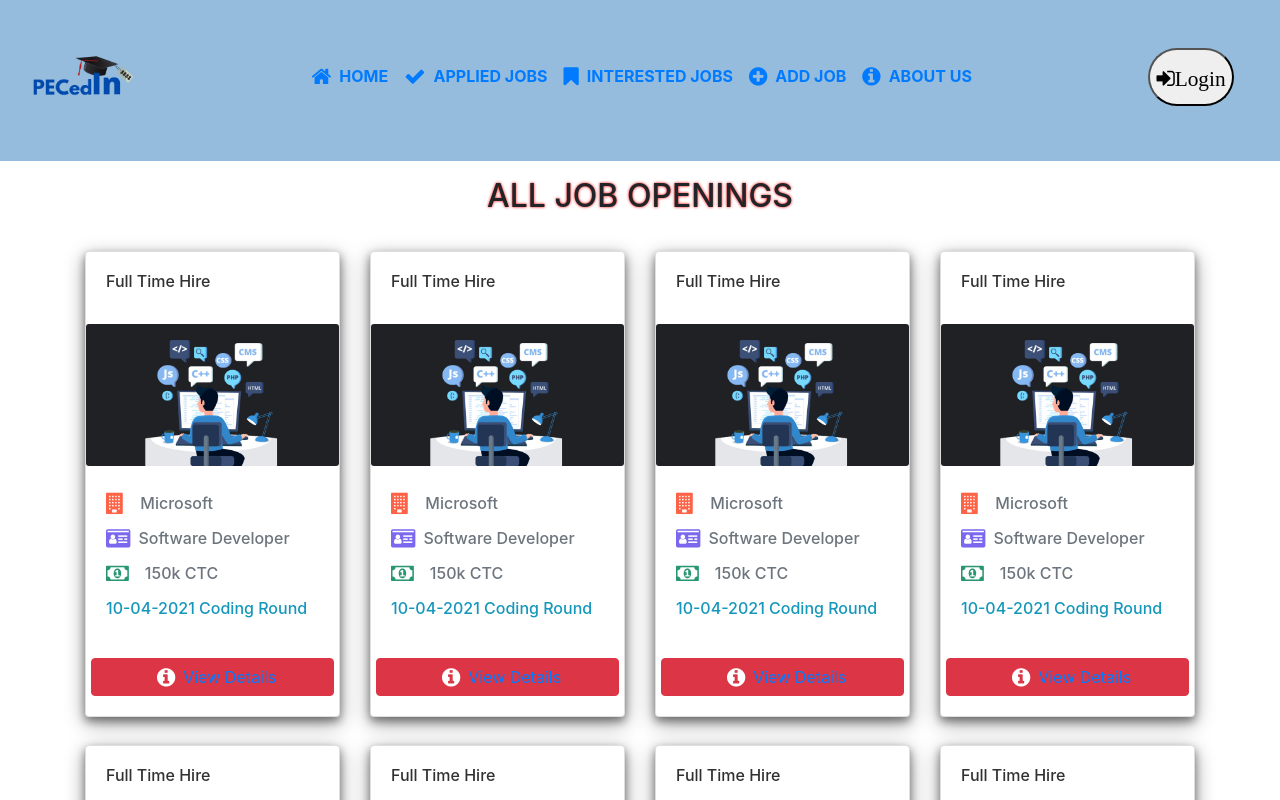
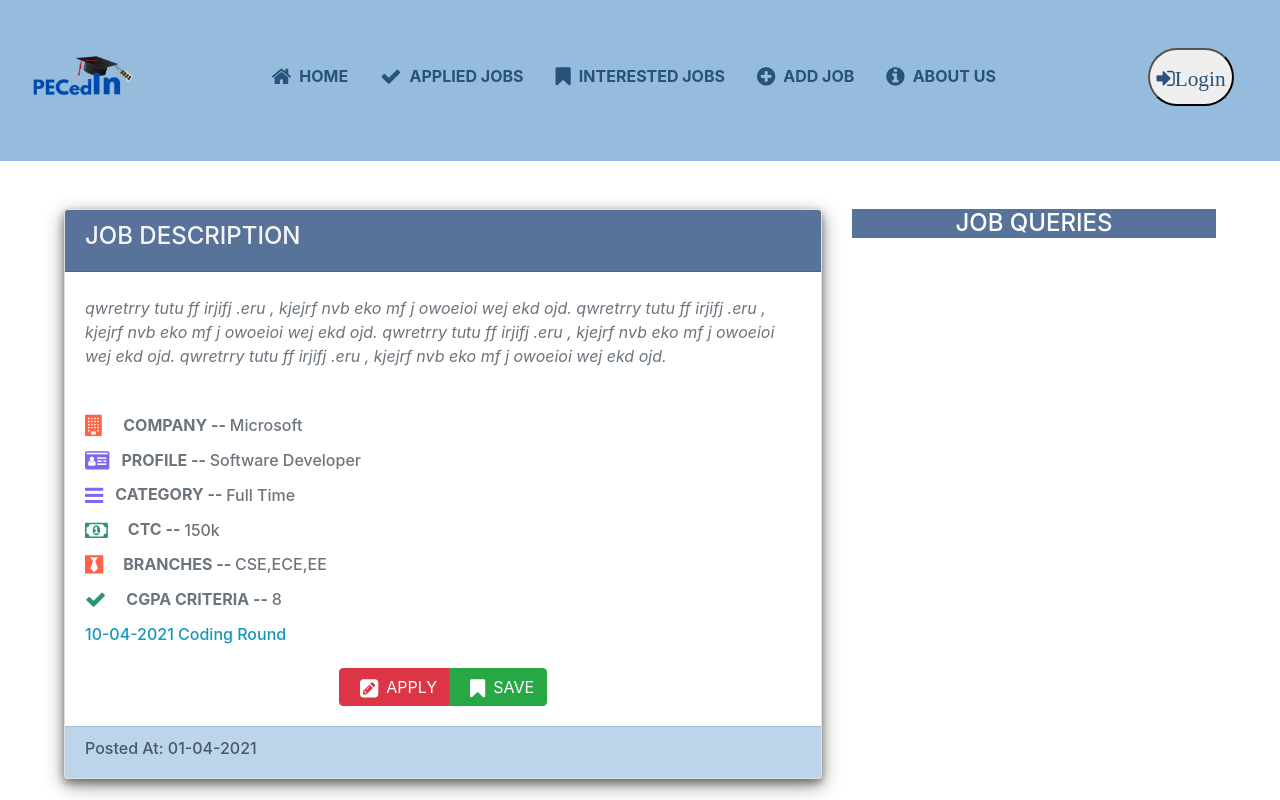
Before and after one commit to bhaveshkumarpassi/PECedin, a React (Create React App) app: page /Job in a window 1280 px wide. Before the commit this address led to /Home. Shown: the top 800 px of the page. Built offline with nearby package versions, Linux system fonts and the light colour scheme.

Commit message:
added firebase

```diff
--- a/package.json
+++ b/package.json
@@ -9,6 +9,7 @@
     "axios": "^0.21.1",
     "bootstrap": "^4.6.0",
     "bootstrap-social": "^5.1.1",
+    "firebase": "^8.3.3",
     "font-awesome": "^4.7.0",
     "react": "^17.0.2",
     "react-bootstrap": "^1.5.2",
--- a/src/App.js
+++ b/src/App.js
@@ -30,14 +30,6 @@
 
   render(){
 
-    const JobWithId = ({ match }) => {
-      return (
-          <JobDetail
-              job={data.filter((j) => j.id === match.params.jobId)}
-          />
-      );
-    };
-
     return (
       <div className="App">
          <Header />
@@ -47,7 +39,7 @@
           <Route path = "/user" exact component={UserProfile}/>
           <Route path ="/addJob" exact component={Add_Job} />
           <Route path = "/Home" exact component={Home} />
-          <Route path = "/Home/:jobId" exact component={JobWithId} />
+          <Route path = "/Job" exact component={JobDetail} />
           <Redirect to="/Home" />
         </Switch>
         <Footer />
--- a/src/components/add_job_form/add_job_form.js
+++ b/src/components/add_job_form/add_job_form.js
@@ -19,16 +19,8 @@
             <div className="forms__section">
             <Container>
             <Col md={12} className="contact__main__content">
-                    <Row>
-                        <Breadcrumb className="mb-4 page__navigation__breadCrump">
-                            <BreadcrumbItem>
-                                <Link to="/home">Home</Link>
-                            </BreadcrumbItem>
-                            <BreadcrumbItem active>Add JOB</BreadcrumbItem>
-                        </Breadcrumb>
-                    </Row>
                     <div>
-                        <Jumbotron className='form-jumbotron'>
+                        <Jumbotron className='mt-5 form-jumbotron'>
                             <Form>
                                 <Form.Group controlId="formBasicEmail">
                                 <Form.Label><span className="form__icon"></span>Title</Form.Label>
--- a/src/components/header_footer.js/header.js
+++ b/src/components/header_footer.js/header.js
@@ -19,11 +19,11 @@
                     <Navbar.Toggle aria-controls="responsive-navbar-nav" />
                     <Navbar.Collapse id="responsive-navbar-nav">
                         <Nav className="ml-auto LeftNav">
-                            <Link to="/Home" className="navbar-link" style={{textDecoration: 'none', fontWeight: "bold"}}><span className="NavBarLink"><span className="fa fa-home fa-lg mr-2"></span>HOME</span></Link>
-                            <Link to="#" className="navbar-link" style={{textDecoration: 'none', fontWeight: "bold"}}><span className="NavBarLink"><span class="fa fa-check fa-lg mr-2"></span>APPLIED JOBS</span></Link>
-                            <Link to="#" className="navbar-link" style={{textDecoration: 'none', fontWeight: "bold"}}><span className="NavBarLink"><span class="fa fa-bookmark fa-lg mr-2"></span>INTERESTED JOBS</span></Link>
-                            <Link to="/register" className="navbar-link" style={{textDecoration: 'none', fontWeight: "bold"}}><span className="NavBarLink"><span className="fa fa-plus-circle fa-lg mr-2"></span>ADD JOB</span></Link>
-                            <Link to="#" className="navbar-link" style={{textDecoration: 'none', fontWeight: "bold"}}><span className="NavBarLink"><span class="fa fa-info-circle fa-lg mr-2"></span>ABOUT US</span></Link>
+                            <Link to="/Home" className="navbar-link mr-4" style={{ textDecoration: 'none', fontWeight: "bold"}}><span className="NavBarLink"><span className="fa fa-home fa-lg mr-2"></span>HOME</span></Link>
+                            <Link to="/Job" className="navbar-link mr-4" style={{textDecoration: 'none', fontWeight: "bold"}}><span className="NavBarLink"><span class="fa fa-check fa-lg mr-2"></span>APPLIED JOBS</span></Link>
+                            <Link to="#" className="navbar-link mr-4" style={{textDecoration: 'none', fontWeight: "bold"}}><span className="NavBarLink"><span class="fa fa-bookmark fa-lg mr-2"></span>INTERESTED JOBS</span></Link>
+                            <Link to="/register" className="navbar-link mr-4" style={{textDecoration: 'none', fontWeight: "bold"}}><span className="NavBarLink"><span className="fa fa-plus-circle fa-lg mr-2"></span>ADD JOB</span></Link>
+                            <Link to="#" className="navbar-link mr-4" style={{textDecoration: 'none', fontWeight: "bold"}}><span className="NavBarLink"><span class="fa fa-info-circle fa-lg mr-2"></span>ABOUT US</span></Link>
 
                             <NavDropdown.Divider />
                         </Nav>
--- a/src/components/header_footer.js/header_footer.css
+++ b/src/components/header_footer.js/header_footer.css
@@ -75,6 +75,7 @@
     padding-bottom: 1rem;
     padding-top: 1rem;
     border-radius: 5rem;
+    color: #28527a;
 }
 .navbar-link:hover{
     background-color: #a5ecd7;
--- a/src/components/home/home.js
+++ b/src/components/home/home.js
@@ -50,8 +50,8 @@
                 <CardSubtitle tag="h6" style={{color: '#1597bb'}} className="mb-2 mt-3">
                     10-04-2021 Coding Round
                 </CardSubtitle>
-                <div className='row mt-4'>
-                    <Button className='col-12 mt-3' color='danger'><span className='fa fa-lg fa-info-circle mr-2 ml-2' /><Link to={`/Home/${job.id}`}>View Details</Link></Button>
+                <div className='row justify-content-center mt-4'>
+                    <Link to={'/signup'}><Button className='col-12 mt-3' color='danger'><span className='fa fa-lg fa-info-circle mr-2 ml-2' />View Details</Button></Link>
                 </div>
             </CardBody>
           </Card>
--- a/src/components/job/job.css
+++ b/src/components/job/job.css
@@ -1,3 +1,11 @@
+
+
+.queryMain{
+    height: '100%';
+    overflow: scroll;
+}
+
+
 .job {
     box-shadow: 0 4px 8px 0 rgba(0, 0, 0, 0.4), 0 6px 20px 0 rgba(0, 0, 0, 0.4)
 }
--- a/src/components/job/job.js
+++ b/src/components/job/job.js
@@ -1,6 +1,7 @@
 import React, {Component} from 'react';
-import { Card, Button, FormGroup, Label, Input, CardHeader, CardFooter,
+import { Card, Button, Media, FormGroup, Label, Input, CardHeader, CardFooter,
     CardTitle, Breadcrumb, BreadcrumbItem, CardBody, CardSubtitle, CardText, CardImg, ButtonGroup} from 'reactstrap';
+import profile_pic from '../../images/profile_pic.png'
 import Header from '../header_footer.js/header';
 import Footer from '../header_footer.js/footer';
 import SDE from '../../images/sde.jpg'
@@ -17,6 +18,69 @@
     {id: 7, company_name: "Microsoft", Profile: "Software Developer", category: "Full Time", CTC: "150k", branch: ["CSE", "ECE", "EE"], cgpa: 8, description: "qwretrry tutu ff irjifj .eru , kjejrf nvb eko mf j  owoeioi wej ekd ojd."},
 
 ]
+
+const commentsArray = [
+    {_id: 0, comment: "This is comment. This is comment. This is comment. This is comment.", author: "Bhavesh Kumar"},
+    {_id: 1, comment: "This is comment. This is comment. This is comment. This is comment.", author: "Bhavesh Kumar"},
+    {_id: 2, comment: "This is comment. This is comment. This is comment. This is comment.", author: "Bhavesh Kumar"},
+    {_id: 3, comment: "This is comment. This is comment. This is comment. This is comment.", author: "Bhavesh Kumar"},
+    {_id: 4, comment: "This is comment. This is comment. This is comment. This is comment.", author: "Bhavesh Kumar"},
+    {_id: 5, comment: "This is comment. This is comment. This is comment. This is comment.", author: "Bhavesh Kumar"},
+
+];
+
+const renderComments = () => {
+
+    return(
+
+        <ul className="list-unstyled">
+              {commentsArray.length ? (
+                commentsArray
+                  .map((comm) => {
+                    return (
+                    <li>apple</li>
+                    //   <li key={comm._id}>
+                    //     <Media className="row mt-4">
+                    //       <Media left className="mr-0 col-4 col-md-2">
+                    //         <Media
+                    //           object
+                    //           className="ml-0 comments-profile-pic"
+                    //           src={profile_pic}
+                    //           alt={comm.author}
+                    //         />
+                    //         <br />
+                    //         <p className="comments-data">
+                    //           <b>{comm.author}</b> at{" "}
+                    //           {"01-04-2021"}
+                    //         </p>
+                    //       </Media>
+                    //       <Media className=" comment mr-0 col-8 col-md-10" body>
+                    //         {comm.comment}
+                    //       </Media>
+                    //       <Media>
+                    //           <Button
+                    //             color="danger"
+                    //             //onClick={() => deleteComment(comm._id)}
+                    //           >
+                    //             <span className="fa fa-trash"></span>
+                    //           </Button>
+                    //       </Media>
+                    //     </Media>
+                    //     <hr />
+                    //   </li>
+                    );
+                  })
+              ) : (
+                <p className="mt-5">
+                  Currently no comments. be first one to comment!!
+                </p>
+              )}
+            </ul>
+    );
+
+}
+
+
 
 class JobDetail extends Component {
 
@@ -89,20 +153,25 @@
         );
     }
 
+    renderabc = () => {
+        return(
+            <h5>apple</h5>
+        );
+    }
+
     render(){
         return(
-            <div>
-            <Header/>
-                <div className="container jobs">
+                <div className="jobs mt-5" style={{marginLeft: '5%', marginRight: '5%'}}>
                     <div className="row   mt-4" >
                         <div className='col-md-8'>
-                            {/* <h6>{this.props.job}</h6> */}
-                            {this.RenderJobDetail(this.props.job)}
+                            {this.RenderJobDetail(data[0])}
+                            {this.renderabc}
+                        </div>
+                        <div className='queryMain col-md-4'>
+                            <h4 style={{textAlign: 'center', color: 'white', backgroundColor: '#577399'}}>JOB QUERIES</h4>
                         </div>
                     </div>
                 </div>
-            <Footer/>
-            </div>
         );
     }
 }
```
Also changed, not shown: firebase/config.js (added, +8 -0 lines), firebase/firebase.js (added, +22 -0 lines), src/components/job/singleJob.js (deleted, +0 -21 lines), src/images/profile_pic.png (added), 1 other file (tests, documents, lock files or other folders).
